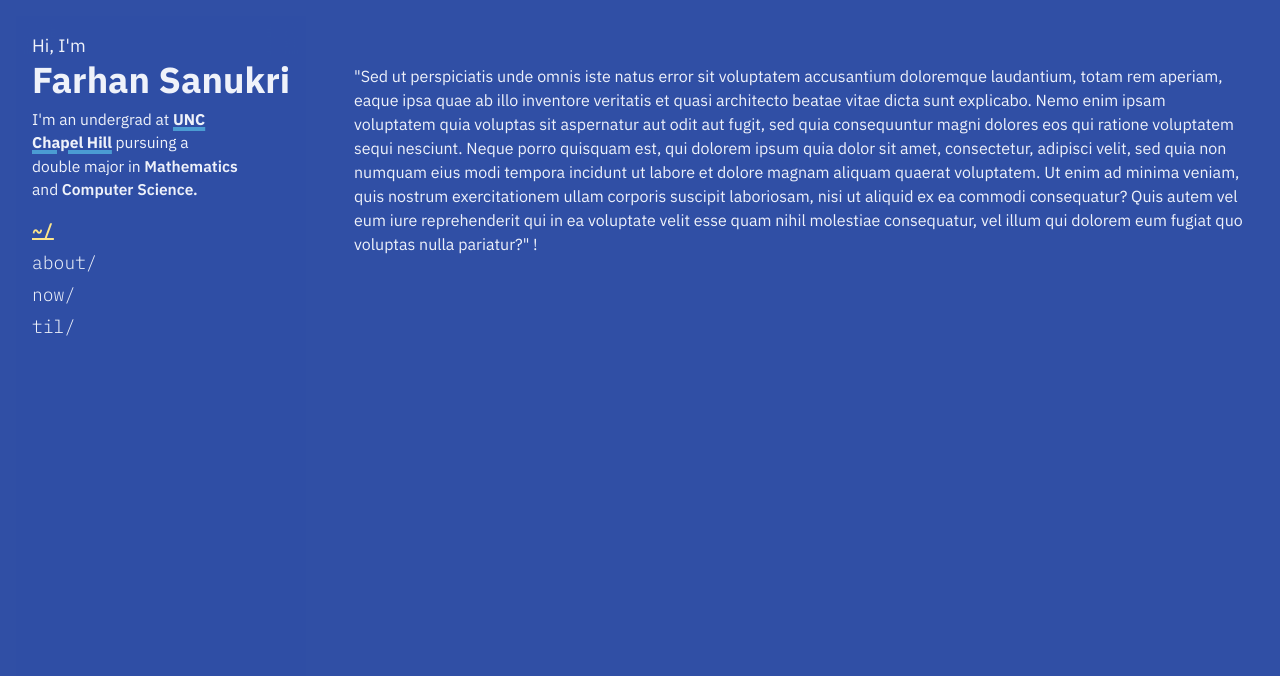
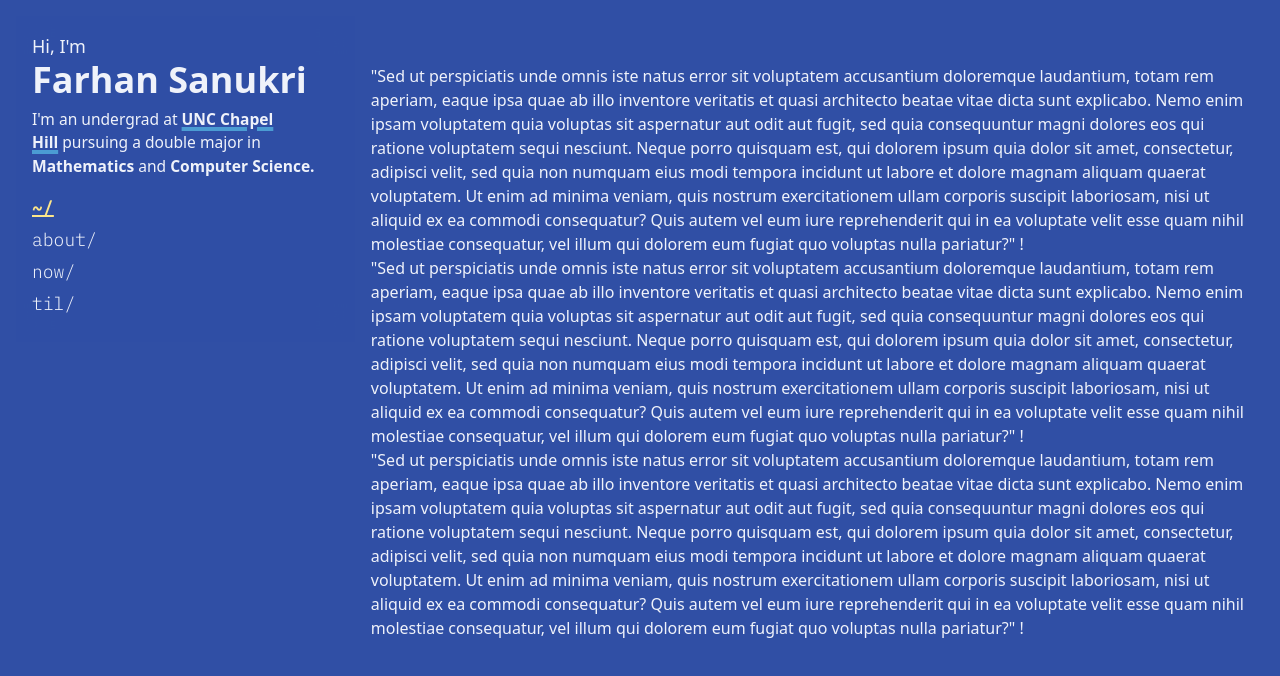
Before and after one commit to sanufar/sanufar.com, a SvelteKit app: page / in a window 1280 px wide. Shown: the top 676 px of the page. Built offline with nearby package versions, Linux system fonts and the light colour scheme; a web font is replaced by a local one.

Commit message:
chore: fixed some issues with layout and page rendering

```diff
--- a/src/routes/+layout.svelte
+++ b/src/routes/+layout.svelte
@@ -5,10 +5,12 @@
 </script>
 
 
-<div class="font-ibm flex min-h-screen overflow-auto flex-col sm:flex-row bg-[#304FA5] text-[#EFF2FA]">
+<div class="flex min-h-screen  flex-col sm:flex-row bg-[#304FA5] text-[#EFF2FA]">
+	<div class=" sticky top-0">
 	  <Sidebar />
+	</div>
 
-	<div class="mx-4 p-4 sm:pt-16">
+	<div class="font-extralight overflow-auto mx-4 p-4 sm:pt-16">
     <slot />
 	</div>
 </div>
--- a/src/routes/+page.svelte
+++ b/src/routes/+page.svelte
@@ -1 +1,15 @@
-      <div class="grow">"Sed ut perspiciatis unde omnis iste natus error sit voluptatem accusantium doloremque laudantium, totam rem aperiam, eaque ipsa quae ab illo inventore veritatis et quasi architecto beatae vitae dicta sunt explicabo. Nemo enim ipsam voluptatem quia voluptas sit aspernatur aut odit aut fugit, sed quia consequuntur magni dolores eos qui ratione voluptatem sequi nesciunt. Neque porro quisquam est, qui dolorem ipsum quia dolor sit amet, consectetur, adipisci velit, sed quia non numquam eius modi tempora incidunt ut labore et dolore magnam aliquam quaerat voluptatem. Ut enim ad minima veniam, quis nostrum exercitationem ullam corporis suscipit laboriosam, nisi ut aliquid ex ea commodi consequatur? Quis autem vel eum iure reprehenderit qui in ea voluptate velit esse quam nihil molestiae consequatur, vel illum qui dolorem eum fugiat quo voluptas nulla pariatur?" !</div>
+<div class="grow">
+	<div>
+	"Sed ut perspiciatis unde omnis iste natus error sit voluptatem accusantium doloremque laudantium, totam rem aperiam, eaque ipsa quae ab illo inventore veritatis et quasi architecto beatae vitae dicta sunt explicabo. Nemo enim ipsam voluptatem quia voluptas sit aspernatur aut odit aut fugit, sed quia consequuntur magni dolores eos qui ratione voluptatem sequi nesciunt. Neque porro quisquam est, qui dolorem ipsum quia dolor sit amet, consectetur, adipisci velit, sed quia non numquam eius modi tempora incidunt ut labore et dolore magnam aliquam quaerat voluptatem. Ut enim ad minima veniam, quis nostrum exercitationem ullam corporis suscipit laboriosam, nisi ut aliquid ex ea commodi consequatur? Quis autem vel eum iure reprehenderit qui in ea voluptate velit esse quam nihil molestiae consequatur, vel illum qui dolorem eum fugiat quo voluptas nulla pariatur?" !
+	</div>
+
+	<div>
+	"Sed ut perspiciatis unde omnis iste natus error sit voluptatem accusantium doloremque laudantium, totam rem aperiam, eaque ipsa quae ab illo inventore veritatis et quasi architecto beatae vitae dicta sunt explicabo. Nemo enim ipsam voluptatem quia voluptas sit aspernatur aut odit aut fugit, sed quia consequuntur magni dolores eos qui ratione voluptatem sequi nesciunt. Neque porro quisquam est, qui dolorem ipsum quia dolor sit amet, consectetur, adipisci velit, sed quia non numquam eius modi tempora incidunt ut labore et dolore magnam aliquam quaerat voluptatem. Ut enim ad minima veniam, quis nostrum exercitationem ullam corporis suscipit laboriosam, nisi ut aliquid ex ea commodi consequatur? Quis autem vel eum iure reprehenderit qui in ea voluptate velit esse quam nihil molestiae consequatur, vel illum qui dolorem eum fugiat quo voluptas nulla pariatur?" !
+	</div>
+
+	<div>
+	"Sed ut perspiciatis unde omnis iste natus error sit voluptatem accusantium doloremque laudantium, totam rem aperiam, eaque ipsa quae ab illo inventore veritatis et quasi architecto beatae vitae dicta sunt explicabo. Nemo enim ipsam voluptatem quia voluptas sit aspernatur aut odit aut fugit, sed quia consequuntur magni dolores eos qui ratione voluptatem sequi nesciunt. Neque porro quisquam est, qui dolorem ipsum quia dolor sit amet, consectetur, adipisci velit, sed quia non numquam eius modi tempora incidunt ut labore et dolore magnam aliquam quaerat voluptatem. Ut enim ad minima veniam, quis nostrum exercitationem ullam corporis suscipit laboriosam, nisi ut aliquid ex ea commodi consequatur? Quis autem vel eum iure reprehenderit qui in ea voluptate velit esse quam nihil molestiae consequatur, vel illum qui dolorem eum fugiat quo voluptas nulla pariatur?" !
+	</div>
+
+
+</div>
```
